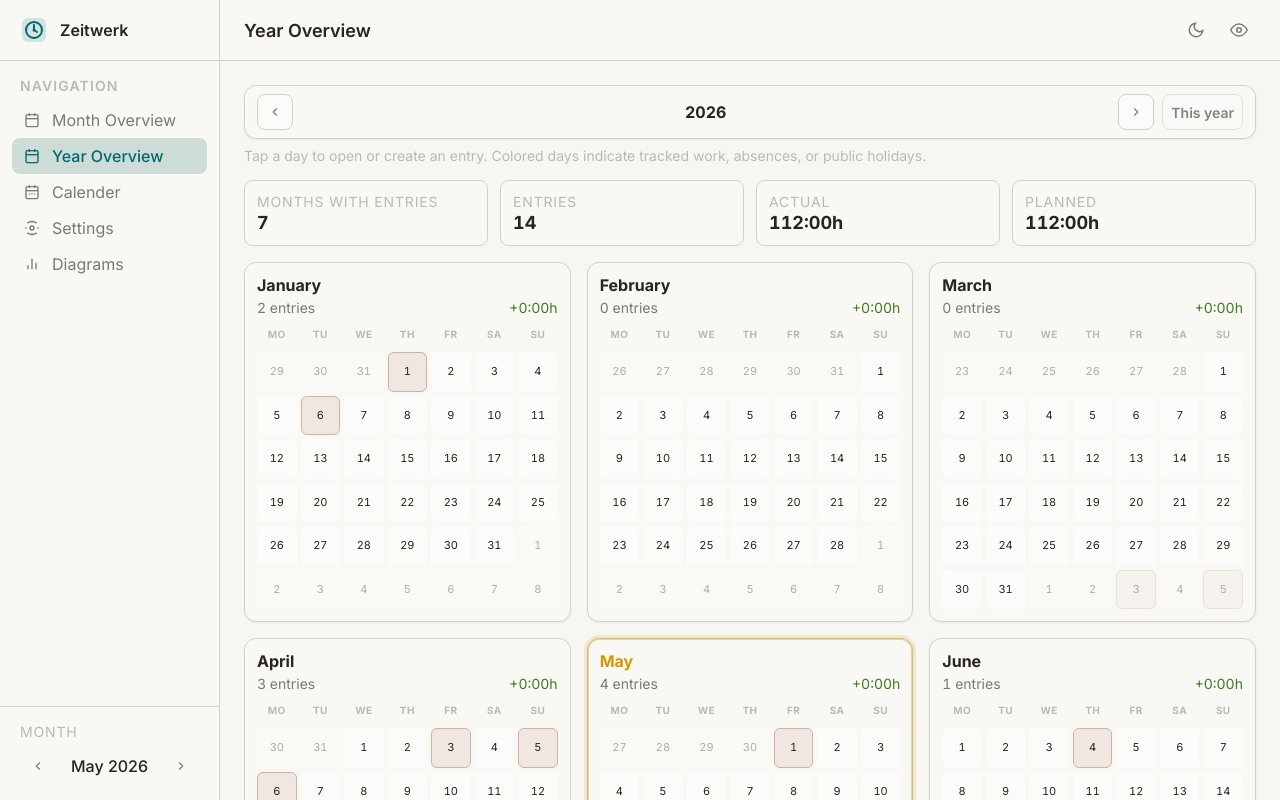
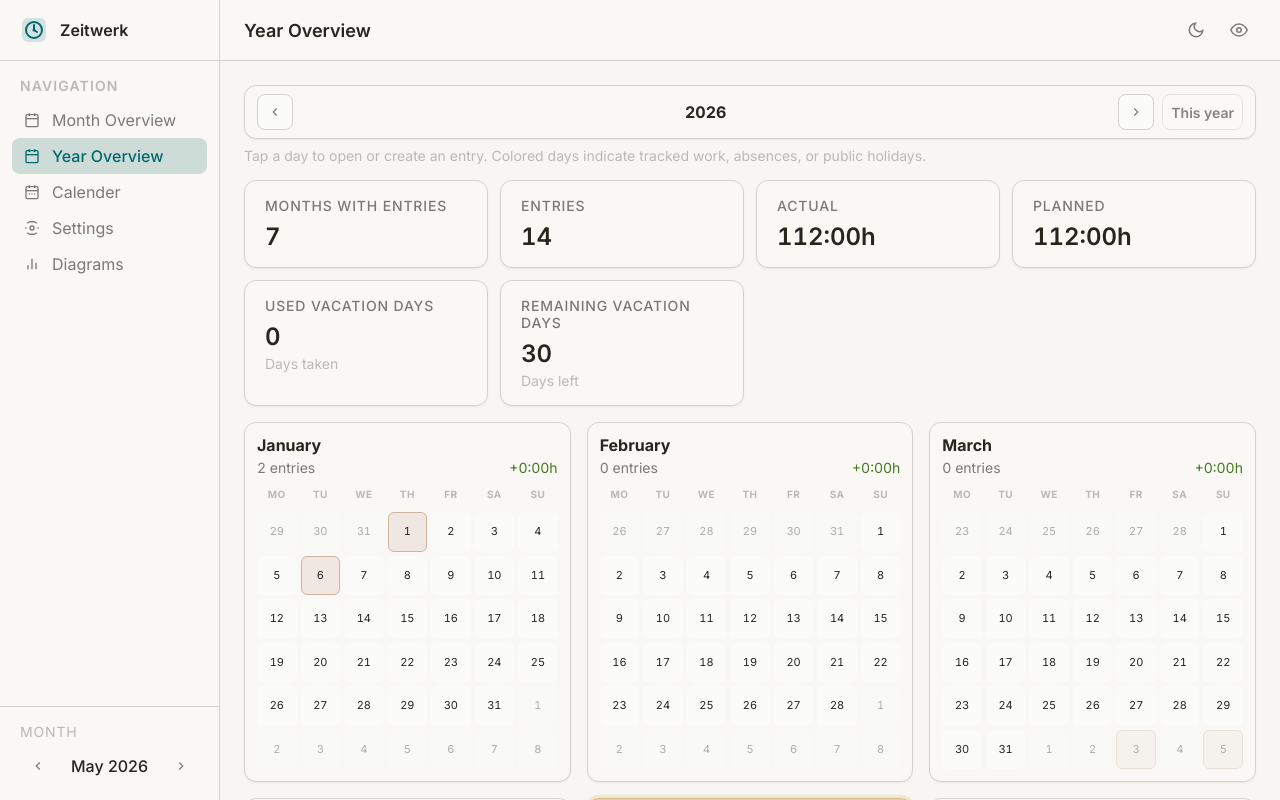
Before and after one commit to beri336/zeitwerk, a Vue app: page /#/year in a window 1280 px wide. Built offline with nearby package versions, Linux system fonts and the light colour scheme.

Commit message:
feat: add vacation days with stats and update yearly salary to KPIs

```diff
--- a/src/components/EntryModal.vue
+++ b/src/components/EntryModal.vue
@@ -6,6 +6,9 @@ import { useZeitwerkStore } from '@/stores/zeitwerk'
 import { useToast } from '@/composables/useToast'
 import { calcActualHours, formatHours, today } from '@/composables/useTime'
 import { ABSENCE_TYPES, getAbsenceType } from '@/composables/useAbsence'
+import { usePrivacy } from '@/composables/usePrivacy'
+
+const { mask } = usePrivacy()
 
 const props = defineProps({
     modelValue: { type: Boolean, default: false },
@@ -22,7 +25,8 @@ const defaultForm = () => ({
     typ: 'on-site',
     timeEntries: [{ start: '', end: '', pause: store.settings.defaultBreak }],
     plannedHours: store.settings.hoursPerDay,
-    notes: ''
+    notes: '',
+    remarks: '',
 })
 
 const form = ref(defaultForm())
@@ -87,6 +91,13 @@ function save() {
     }
     close()
 }
+
+// show salary
+const grossPreview = computed(() => {
+    if (!showTimeFields.value)
+        return 0
+    return store.grossEarnedForEntry(form.value)
+})
 </script>
 
 <template>
@@ -126,6 +137,16 @@ function save() {
                             <label class="form-label">Planned Hours (h/Day)</label>
                             <input class="form-input" type="number" step="0.5" min="0" max="24"
                                 v-model.number="form.plannedHours" />
+                        </div>
+
+                        <!-- Gross Preview -->
+                        <div v-if="showTimeFields
+                            && form.timeEntries?.some(b => b.start && b.end)
+                            && store.grossHourlyRate > 0" class="preview-bar">
+                            <span class="form-label">Preview Salary</span>
+                            <strong class="preview-salary">
+                                {{ mask(grossPreview.toLocaleString('de-DE', { style: 'currency', currency: 'EUR' })) }}
+                            </strong>
                         </div>
 
                         <!-- TimeEntry - only on Work/ Homeoffice -->
@@ -171,7 +192,7 @@ function save() {
                                         <line x1="12" y1="5" x2="12" y2="19" />
                                         <line x1="5" y1="12" x2="19" y2="12" />
                                     </svg>
-                                    Zeitblock hinzufügen
+                                    Add new time entry
                                 </button>
                             </div>
                         </template>
@@ -190,6 +211,13 @@ function save() {
                             <label class="form-label">Notes</label>
                             <input class="form-input" type="text" maxlength="200" v-model="form.notes"
                                 :placeholder="`e.g., ${currentType.label}${form.typ === 'vacation' ? ', approved' : ''}`" />
+                        </div>
+
+                        <!-- Remarks -->
+                         <div class="form-group full">
+                            <label class="form-label">Remarks</label>
+                            <textarea class="form-input form-textarea" v-model="form.notiz" rows="4" maxlength="2000"
+                                placeholder="Longer daily notes, observations, notable events ..." />
                         </div>
 
                         <!-- Preview Total-Actual -->
@@ -247,12 +275,16 @@ function save() {
 
 .preview-bar {
     margin-top: var(--space-4);
-    padding: var(--space-3);
+    padding-top: var(--space-1);
+    padding-bottom: var(--space-2);
     background: var(--color-surface-offset);
     border-radius: var(--radius-md);
     display: flex;
-    align-items: center;
     gap: var(--space-3);
+}
+
+.preview-salary {
+    color: var(--color-gold);
 }
 
 .preview-hint {
@@ -372,6 +404,12 @@ function save() {
     margin-right: auto;
 }
 
+/* Remarks */
+.form-textarea {
+    min-height: 110px;
+    resize: vertical;
+}
+
 /* Mobile Devices Optimization */
 /* Auf Mobile volle Breite */
 @media (max-width: 767px) {
--- a/src/stores/zeitwerk.js
+++ b/src/stores/zeitwerk.js
@@ -15,7 +15,8 @@ const DEFAULT_SETTINGS = {
     defaultBreak: 30,
     workDays: 5,
     state: 'BW',
-    grossMonthlySalary: 0
+    grossMonthlySalary: 0,
+    vacationDaysPerYear: 30
 }
 
 function loadStorage() {
@@ -76,6 +77,22 @@ export const useZeitwerkStore = defineStore('zeitwerk', () => {
 
     const currYear = ref(new Date().getFullYear())
     const currMonth = ref(new Date().getMonth()) // 0-indexed
+
+    // count vacations per year
+    const vacationEntriesForYear = computed(() =>
+        entries.value.filter(e => {
+            const d = new Date(e.date + 'T00:00:00')
+            return d.getFullYear() === currYear.value && e.typ === 'vacation'
+        })
+    )
+
+    const usedVacationDays = computed(() => vacationEntriesForYear.value.length)
+
+    const remainingVacationDays = computed(() => {
+        const raw = Number(settings.value.vacationDaysPerYear)
+        const total = Number.isFinite(raw) ? raw : 30
+        return Math.max(0, total - usedVacationDays.value)
+    })
 
     // Persist
     function persist() {
@@ -743,5 +760,6 @@ export const useZeitwerkStore = defineStore('zeitwerk', () => {
         recoverActiveSession,
         deleteAllEntries,
         monthGross, weekGrossGroups,
+        usedVacationDays, remainingVacationDays,
     }
 })
--- a/src/views/TrackingView.vue
+++ b/src/views/TrackingView.vue
@@ -64,6 +64,10 @@ const monthGrossLabel = computed(() => {
 
             <!-- Only if salary is set -->
             <KpiCard v-if="store.grossHourlyRate > 0" label="Month Gross" :value="monthGrossLabel" sub="Gross earnings" variant="ok" :private="true" />
+
+            <!-- Vacation -->
+            <KpiCard label="Used Vacation Days" :value="String(store.usedVacationDays)" sub="Days taken" />
+            <KpiCard label="Remaining Vacation Days" :value="String(store.remainingVacationDays)" :sub="`${store.remainingVacationDays === 1 ? 'Day left' : 'Days left'}`" />
         </div>
 
         <!-- Add Bar: Desktop zeigt Button + Legend nebeneinander -->
--- a/src/views/YearView.vue
+++ b/src/views/YearView.vue
@@ -6,6 +6,7 @@ import { useZeitwerkStore } from '@/stores/zeitwerk'
 import { formatHours, MONTH_NAMES } from '@/composables/useTime'
 import { getAbsenceType } from '@/composables/useAbsence'
 import EntryModal from '@/components/EntryModal.vue'
+import KpiCard from '@/components/KpiCard.vue'
 
 const store = useZeitwerkStore()
 
@@ -170,6 +171,21 @@ function isCurrentMonthCard(monthIndex) {
     const now = new Date()
     return store.currYear === now.getFullYear() && monthIndex === now.getMonth()
 }
+
+const yearGross = computed(() =>
+    yearEntries.value.reduce((sum, entry) => sum + store.grossEarnedForEntry(entry), 0)
+)
+
+const yearGrossLabel = computed(() => {
+    if (!store.grossHourlyRate)
+        return ''
+
+    return new Intl.NumberFormat('de-DE', {
+        style: 'currency',
+        currency: 'EUR',
+        maximumFractionDigits: 2
+    }).format(yearGross.value)
+})
 </script>
 
 <template>
@@ -201,38 +217,29 @@ function isCurrentMonthCard(monthIndex) {
         </p>
 
         <section class="year-summary" aria-label="Year summary">
-            <div class="year-summary-card">
-                <span class="year-summary-label">Months with entries</span>
-                <span class="year-summary-value">
-                    {{yearMonths.filter(month => month.stats.count > 0).length}}
-                </span>
-            </div>
+            <KpiCard label="Months with entries"
+                :value="String(yearMonths.filter(month => month.stats.count > 0).length)" />
 
-            <div class="year-summary-card">
-                <span class="year-summary-label">Entries</span>
-                <span class="year-summary-value">{{ yearEntries.length }}</span>
-            </div>
+            <KpiCard label="Entries" :value="String(yearEntries.length)" />
 
-            <div class="year-summary-card">
-                <span class="year-summary-label">Actual</span>
-                <span class="year-summary-value">
-                    {{formatHours(yearEntries.reduce((sum, entry) => sum + store.effectiveActualHours(entry), 0))}}
-                </span>
-            </div>
+            <KpiCard label="Actual"
+                :value="formatHours(yearEntries.reduce((sum, entry) => sum + store.effectiveActualHours(entry), 0))" />
 
-            <div class="year-summary-card">
-                <span class="year-summary-label">Planned</span>
-                <span class="year-summary-value">
-                    {{
-                        formatHours(
-                            yearEntries.reduce(
-                                (sum, entry) => sum + (entry.plannedHours || store.settings.hoursPerDay),
-                                0
-                            )
-                        )
-                    }}
-                </span>
-            </div>
+            <KpiCard label="Planned" :value="formatHours(
+                yearEntries.reduce(
+                    (sum, entry) => sum + (entry.plannedHours || store.settings.hoursPerDay),
+                    0
+                )
+            )" />
+
+            <!-- Only if salary is set -->
+            <KpiCard v-if="store.grossHourlyRate > 0" label="Year Gross" :value="yearGrossLabel" sub="Gross earnings"
+                variant="ok" :private="true" />
+
+            <!-- Vacation -->
+            <KpiCard label="Used Vacation Days" :value="String(store.usedVacationDays)" sub="Days taken" />
+            <KpiCard label="Remaining Vacation Days" :value="String(store.remainingVacationDays)"
+                :sub="`${store.remainingVacationDays === 1 ? 'Day left' : 'Days left'}`" />
         </section>
 
         <section class="year-grid" aria-label="Year calendar overview">
@@ -360,29 +367,6 @@ function isCurrentMonthCard(monthIndex) {
     gap: var(--space-3);
 }
 
-.year-summary-card {
-    display: flex;
-    flex-direction: column;
-    gap: 2px;
-    padding: var(--space-3);
-    background: var(--color-surface);
-    border: 1px solid var(--color-border);
-    border-radius: var(--radius-md);
-}
-
-.year-summary-label {
-    font-size: var(--text-xs);
-    color: var(--color-text-faint);
-    text-transform: uppercase;
-    letter-spacing: 0.06em;
-}
-
-.year-summary-value {
-    font-size: var(--text-base);
-    font-weight: 700;
-    font-variant-numeric: tabular-nums;
-}
-
 .year-grid {
     display: grid;
     grid-template-columns: repeat(3, minmax(0, 1fr));
@@ -408,7 +392,8 @@ function isCurrentMonthCard(monthIndex) {
     border-color: color-mix(in oklch, var(--color-error) 28%, var(--color-border));
 }
 
-.year-month--current { /* Highlight current month */
+.year-month--current {
+    /* Highlight current month */
     border-color: color-mix(in oklch, var(--color-gold) 42%, var(--color-border));
     box-shadow:
         inset 0 0 0 1px color-mix(in oklch, var(--color-gold) 38%, transparent),
@@ -416,7 +401,8 @@ function isCurrentMonthCard(monthIndex) {
         var(--shadow-sm);
 }
 
-.year-month--current .year-month-title { /* Highlight current month title */
+.year-month--current .year-month-title {
+    /* Highlight current month title */
     color: var(--color-gold);
 }
 
```
Also changed, not shown: src/views/SettingsView.vue (+19 -6 lines).
